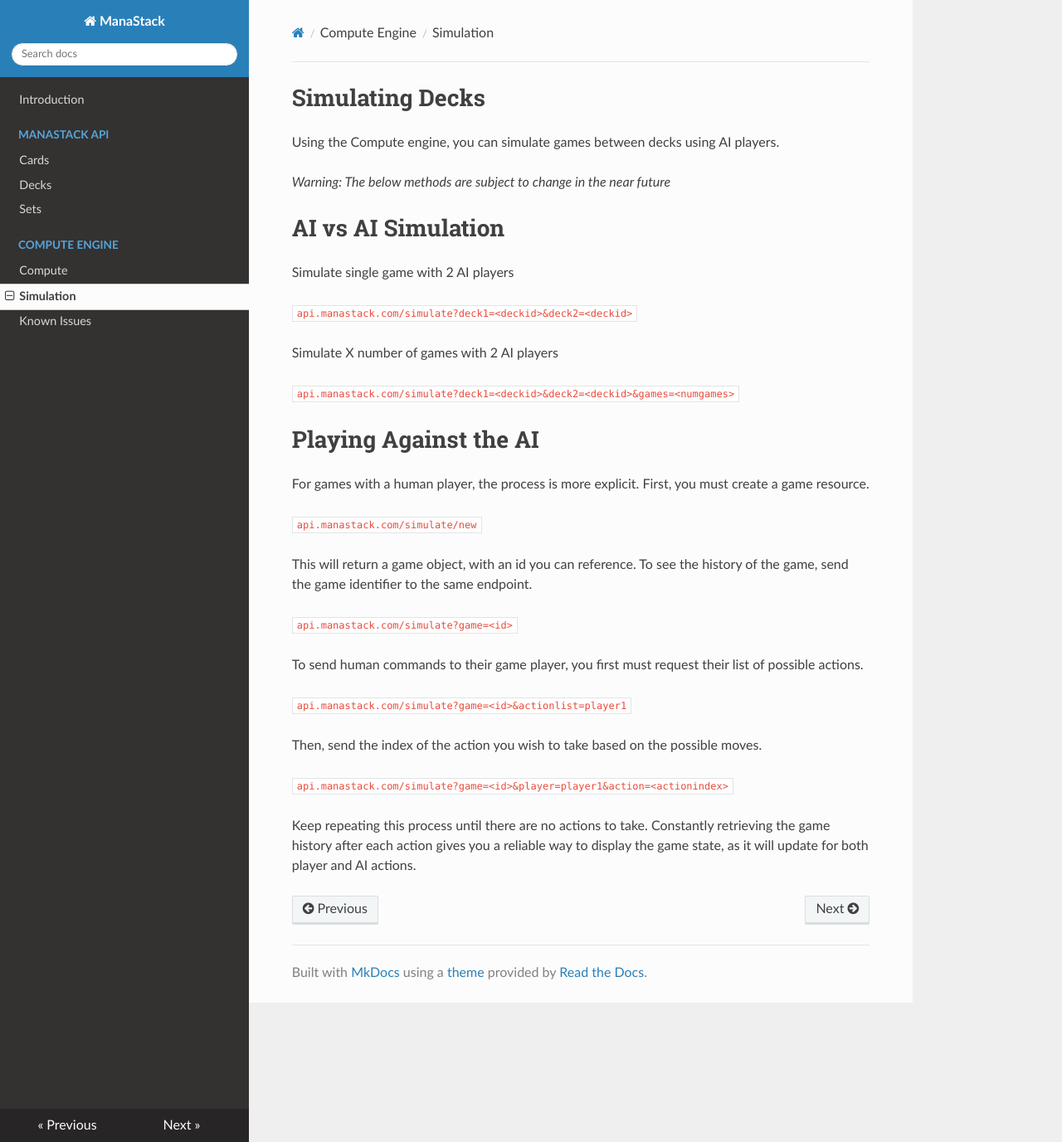
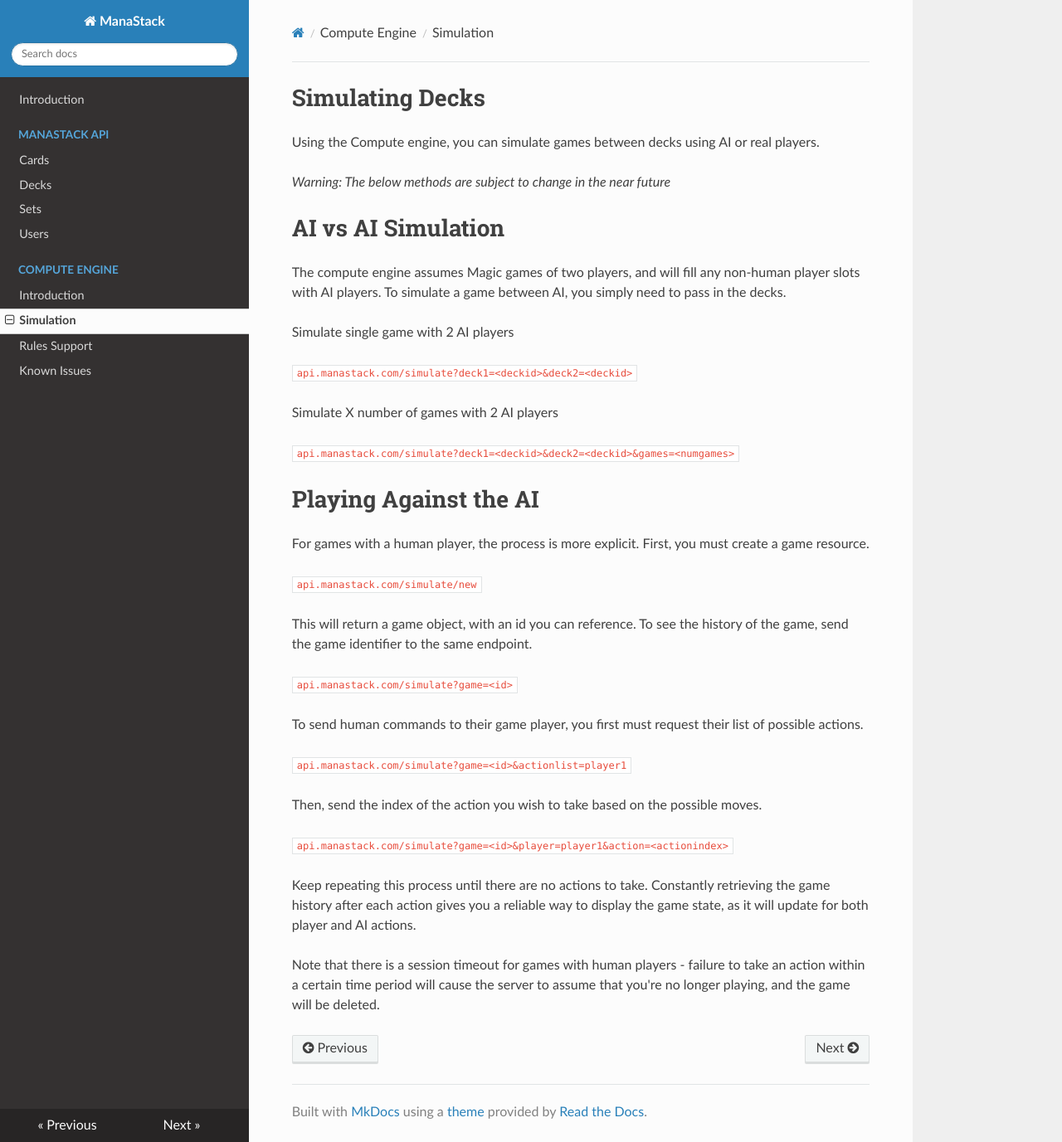
Before and after one commit to lucaspenney/ManaStack-API, an MkDocs documentation site: the page built from docs/simulation.md, in a window 1280 px wide and 1377 px high. Shown: the whole window at 83% size. Built offline with MkDocs 1.6.1, drawn with Linux system fonts in a browser that asks for light colours; nearby versions of some CDN libraries; old or Windows-style settings are respelled for this version of MkDocs.

Commit message:
Add rules support documentation, add user api page

```diff
--- a/docs/simulation.md
+++ b/docs/simulation.md
@@ -1,10 +1,12 @@
 #Simulating Decks
 
-Using the Compute engine, you can simulate games between decks using AI players.
+Using the Compute engine, you can simulate games between decks using AI or real players.
 
 *Warning: The below methods are subject to change in the near future*
 
 #AI vs AI Simulation
+
+The compute engine assumes Magic games of two players, and will fill any non-human player slots with AI players. To simulate a game between AI, you simply need to pass in the decks.
 
 Simulate single game with 2 AI players
 
@@ -33,3 +35,5 @@ Then, send the index of the action you wish to take based on the possible moves.
 `api.manastack.com/simulate?game=<id>&player=player1&action=<actionindex>`
 
 Keep repeating this process until there are no actions to take. Constantly retrieving the game history after each action gives you a reliable way to display the game state, as it will update for both player and AI actions.
+
+Note that there is a session timeout for games with human players - failure to take an action within a certain time period will cause the server to assume that you're no longer playing, and the game will be deleted.
--- a/mkdocs.yml
+++ b/mkdocs.yml
@@ -7,14 +7,9 @@ pages:
         - 'Cards': 'cards.md'
         - 'Decks': 'decks.md'
         - 'Sets' : 'sets.md'
+        - 'Users' : 'users.md'
     - Compute Engine:
-        - 'Compute': 'compute.md'
+        - 'Introduction': 'compute.md'
         - 'Simulation': 'simulation.md'
+        - 'Rules Support' : 'rules.md'
         - 'Known Issues': 'issues.md'
-#- ['index.md', 'Introduction']
-#- ['cards.md', 'Cards']
-#- ['decks.md', 'Decks']
-#- ['sets.md', 'Sets']
-#- ['compute.md', 'Compute']
-#- ['simulation.md', 'Simulation']
-#- ['issues.md', 'Known Issues']
```
Also changed, not shown: docs/rules.md (added, +36 -0 lines), docs/users.md (added, +5 -0 lines).
